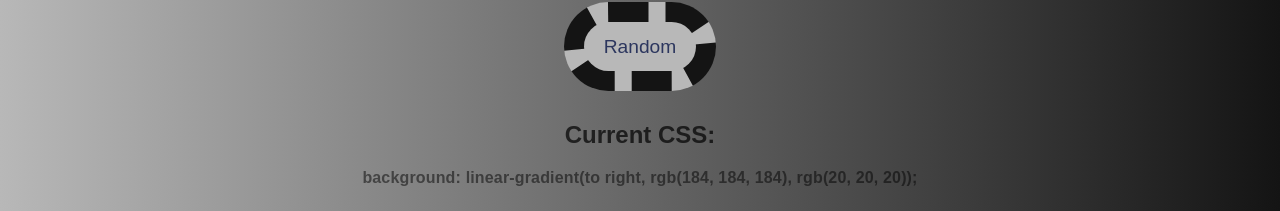
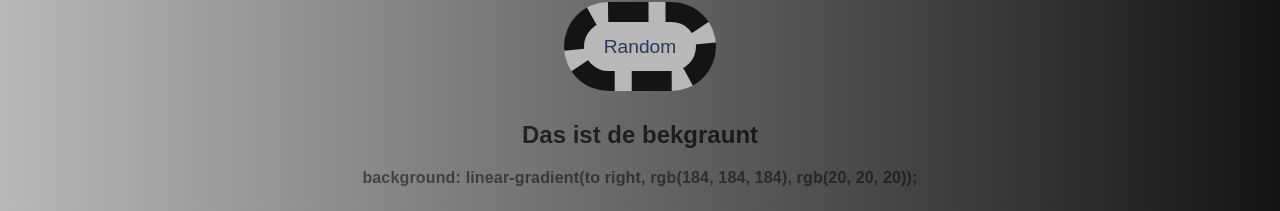
Before and after one commit to Furuikeya/bg_generator, a plain HTML site: page index.html in a window 1280 px wide. Shown: the part 240-451 px from the top of the page. Drawn offline with Linux system fonts and the light colour scheme.

Commit message:
changing text

```diff
--- a/index.html
+++ b/index.html
@@ -9,7 +9,7 @@
 	<input class="color1" type="color" name = "color1" value="#B8B8B8">
 	<input class="color2" type="color" name = "color2" value="#141414"><br>
 	<button id="random" type="button">Random</button>
-	<h2>Current CSS:</h2>
+	<h2>Das ist de bekgraunt</h2>
 	<h3></h3>
 	<script type="text/javascript" src="script.js"></script>
 </body>
```
